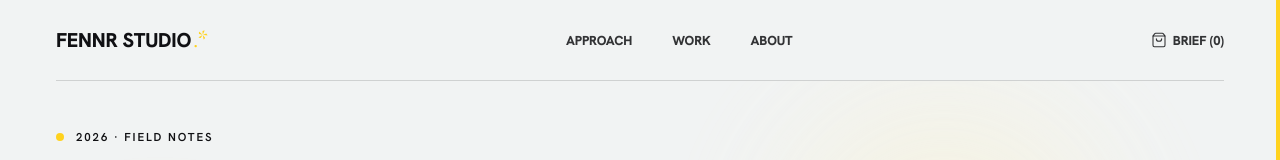
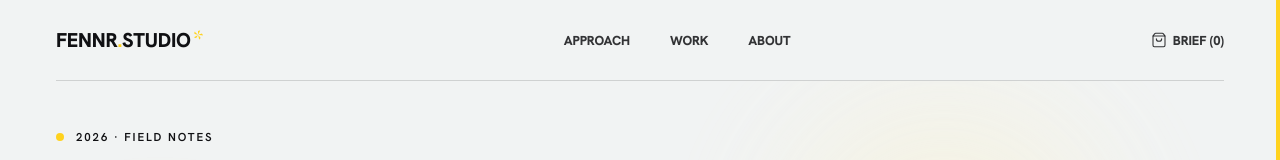
Before and after one commit to fennr-studio/fennr-studio, a Next.js app: page / in a window 1280 px wide. Shown: the top 160 px of the page. Built offline with nearby package versions, Linux system fonts and the light colour scheme.

Commit message:
Update logo styling in Header and Footer

```diff
--- a/components/Footer.tsx
+++ b/components/Footer.tsx
@@ -24,10 +24,10 @@ export default function Footer() {
           <div className="md:col-span-5">
             <div className="flex items-baseline gap-0.5 mb-6">
               <span className="display-tight text-2xl text-ink tracking-[0.04em]">
-                FENNR STUDIO
+                FENNR<span className="text-accent">.</span>STUDIO
               </span>
               <span className="numeral text-accent text-3xl leading-none -mb-1.5">
-                .*
+                *
               </span>
             </div>
 
--- a/components/Header.tsx
+++ b/components/Header.tsx
@@ -39,10 +39,10 @@ export default function Header() {
         <div className="flex items-center justify-between h-16 md:h-20">
           <Link href="/" className="flex items-baseline gap-0.5">
             <span className="display-tight text-lg md:text-xl text-ink leading-none tracking-[0.04em]">
-              FENNR STUDIO
+              FENNR<span className="text-accent">.</span>STUDIO
             </span>
             <span className="numeral text-accent text-2xl leading-none -mb-1">
-              .*
+              *
             </span>
           </Link>
 
```
